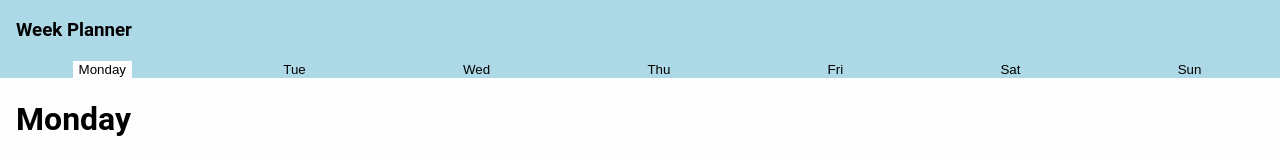
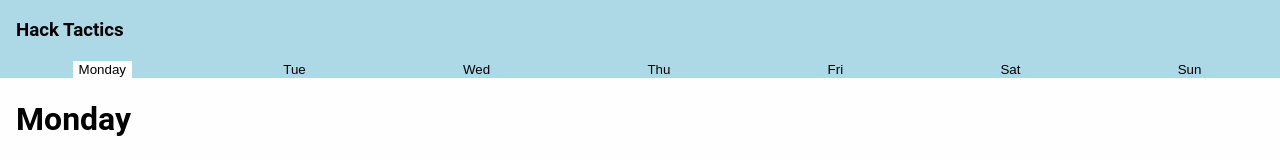
Before and after one commit to volovar/hack-tactics, a React app: page / in a window 1280 px wide. Shown: the top 160 px of the page. Built offline with nearby package versions, Linux system fonts and the light colour scheme.

Commit message:
[TCTCS | 0002] Update Name
Changed the app name. Updated readme, package.json, and App components.

```diff
--- a/src/components/App/App.js
+++ b/src/components/App/App.js
@@ -5,7 +5,7 @@ import styles from "./app.styles";
 const App = () => (
     <div className={styles.app}>
         <header className={styles.appHeader}>
-            <h3>Week Planner</h3>
+            <h3>Hack Tactics</h3>
         </header>
         <div className={styles.appBody}>
             <DayView />
```
Also changed, not shown: package.json (+4 -5 lines), 1 other file (tests, documents, lock files or other folders).
